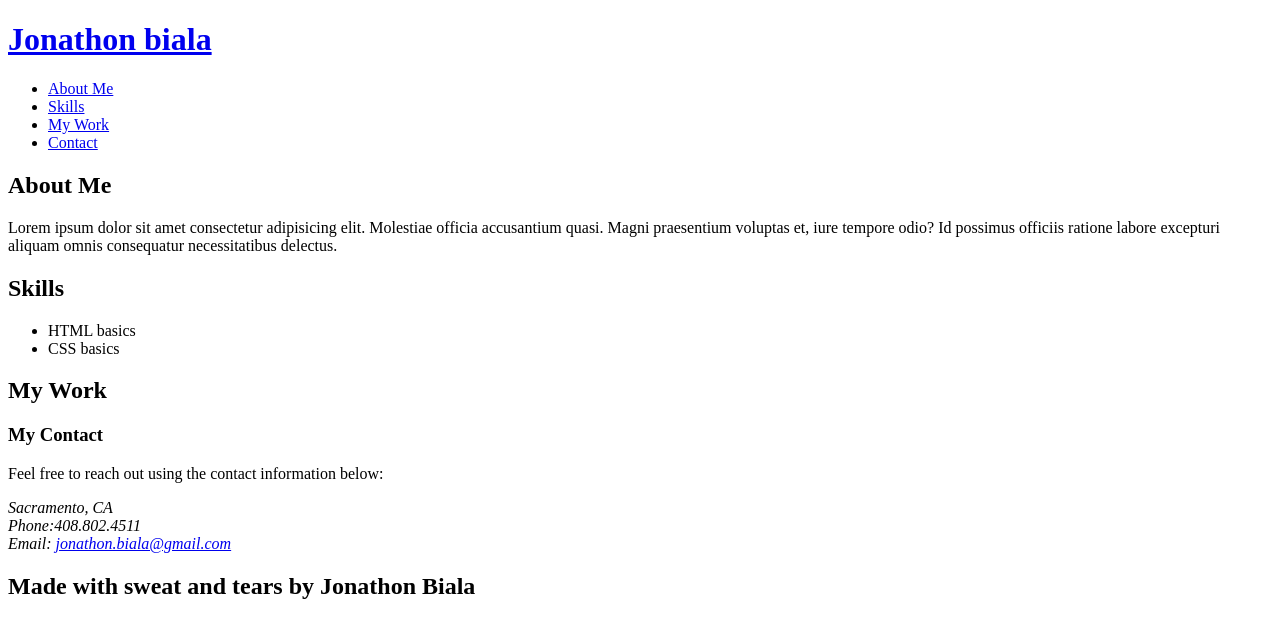
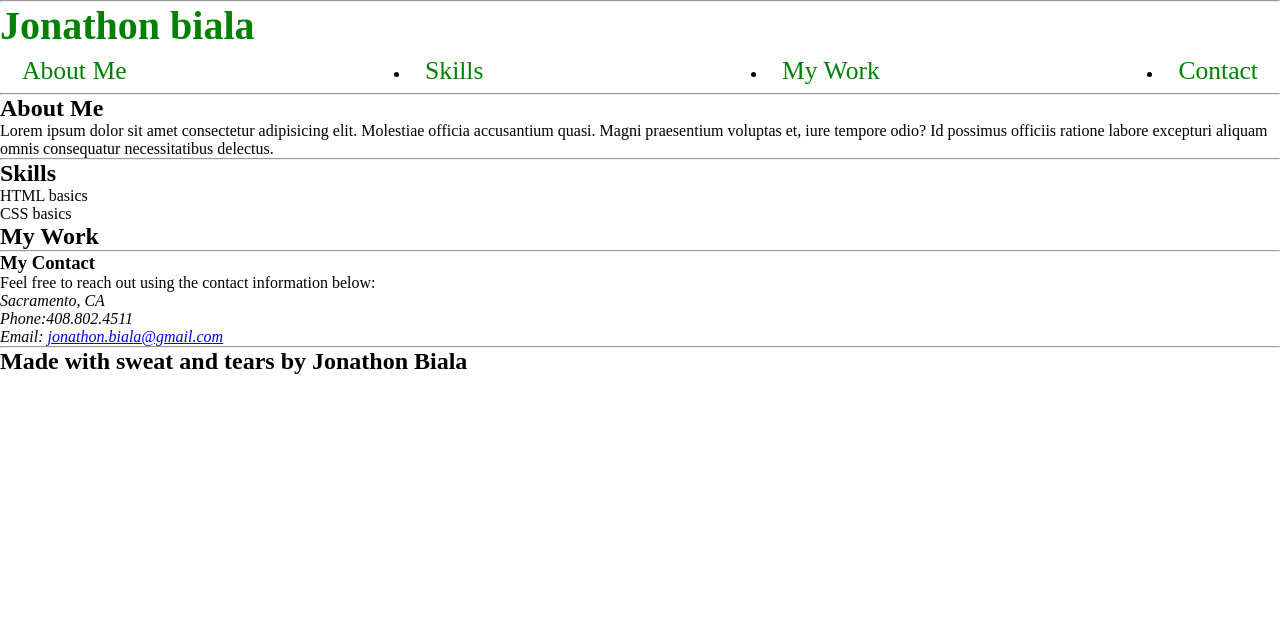
Before and after one commit to jonathonb1/portfolio1, a plain HTML site: page index.html in a window 1280 px wide. Drawn offline with Linux system fonts and the light colour scheme; files that its build step writes are made by us from their sources.

Commit message:
header styling

```diff
--- a/assets/style.css
+++ b/assets/style.css
@@ -0,0 +1,38 @@
+* {
+    box-sizing: border-box;
+    margin: 0;
+    padding: 0;
+  }
+
+
+/* start header styling */
+header h1 {
+    font-weight: bold;
+    margin: 0;
+    font-size: 40px;
+
+}
+
+header a {
+    text-decoration: none;
+    color: green;
+}
+
+header nav {
+    margin: 7px;
+}
+
+header nav ul {
+    display: flex;
+    flex-wrap: wrap;
+    justify-content: space-between;
+    align align-items: cetner;
+}
+
+header nav ul li a {
+    padding: 10px 15px;
+    font: lighter;
+    font-size: 2vw;
+}
+
+/* end header styling */
--- a/index.html
+++ b/index.html
@@ -4,11 +4,12 @@
     <meta charset="UTF-8">
     <meta http-equiv="X-UA-Compatible" content="IE=edge">
     <meta name="viewport" content="width=device-width, initial-scale=1.0">
+    <link rel="stylesheet" href="/portfolio/assets/style.css">
     <title>Jonathon Biala's Portfolio</title>
 </head>
 <body>
 
-
+    <hr>
 
 <!-- Start of Navigation -->
 <header>
@@ -35,13 +36,15 @@
 </header>
 <!-- end navitaion -->
 
-
+<hr>
 
  <!-- about me -->
  <section id="about" class="intro">
     <h2>About Me</h2>
     <p>Lorem ipsum dolor sit amet consectetur adipisicing elit. Molestiae officia accusantium quasi. Magni praesentium voluptas et, iure tempore odio? Id possimus officiis ratione labore excepturi aliquam omnis consequatur necessitatibus delectus.</p>
  </section>
+
+ <hr>
 
  <section id="skills">
     <h2>Skills</h2>
@@ -56,7 +59,7 @@
  </section>
 <!-- end about me -->
 
-
+<hr>
 
 <!-- start contact -->
 <section id="contact" class="contact">
@@ -74,7 +77,7 @@
 </div>
 </section>
 <!-- end contact -->
-
+ <hr>
 
 <!-- footer -->
 
```
